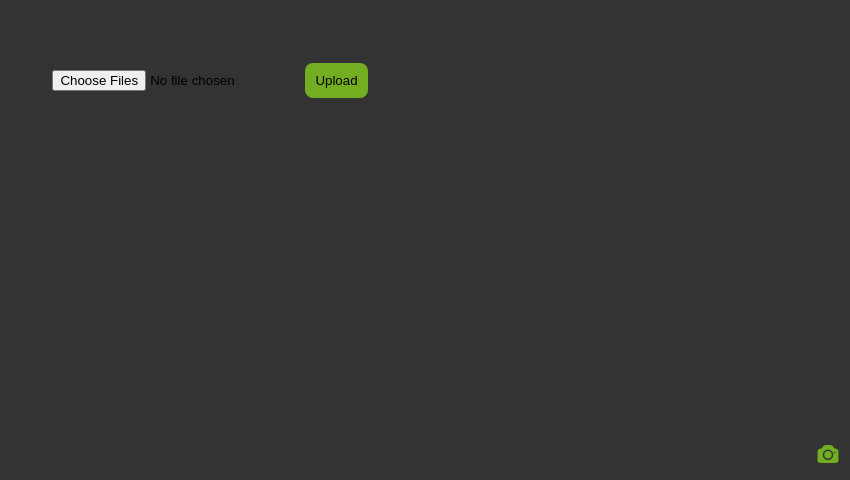
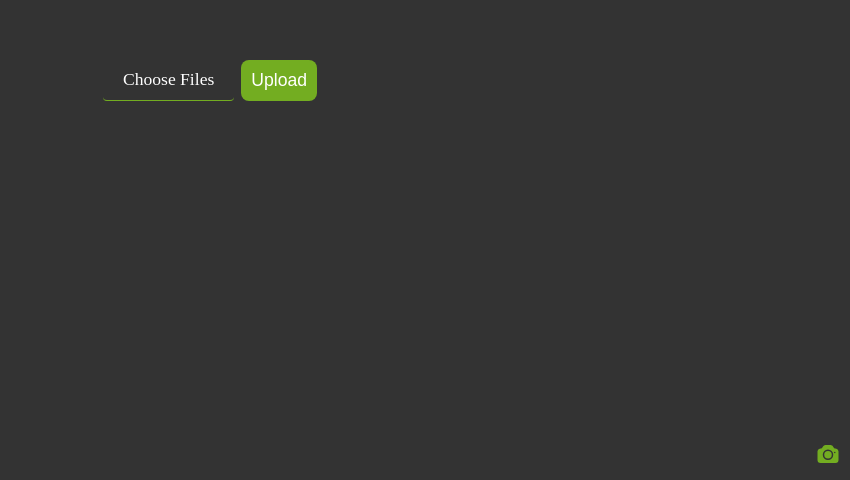
Before and after one commit to ghady101/wedding-images, a React (Vite) app: page /upload in a window 1280 px wide. Shown: the part 320-800 px from the top of the page, without its empty margins (430-1280 px from the left). Built offline with nearby package versions, Linux system fonts and the light colour scheme.

Commit message:
add protection to display and fix upload design

```diff
--- a/package.json
+++ b/package.json
@@ -30,11 +30,13 @@
 		"@vitejs/plugin-react": "^4.2.1",
 		"autoprefixer": "^10.4.19",
 		"eslint": "^8.57.0",
+		"eslint-config-react-app": "^7.0.1",
 		"eslint-plugin-react": "^7.34.0",
 		"eslint-plugin-react-hooks": "^4.6.0",
 		"eslint-plugin-react-refresh": "^0.4.5",
 		"postcss": "^8.4.38",
 		"tailwindcss": "^3.4.3",
-		"vite": "^5.1.6"
+		"vite": "^5.1.6",
+		"vite-plugin-eslint": "^1.8.1"
 	}
 }
--- a/src/App.jsx
+++ b/src/App.jsx
@@ -7,6 +7,7 @@ import { BrowserRouter, Navigate, Route, Routes } from 'react-router-dom';
 import SpinnerFullPage from './components/loading/SpinnerFullPage';
 import AppLayout from './components/AppLayout';
 import { ReactQueryDevtools } from '@tanstack/react-query-devtools';
+import Protected from './components/Protected';
 
 const App = () => {
 	const queryClient = new QueryClient({
@@ -27,7 +28,15 @@ const App = () => {
 							<Route index element={<Navigate replace to='upload' />} />
 
 							<Route index path='upload' element={<Upload />} />
-							<Route index path='display' element={<Display />} />
+							<Route
+								index
+								path='display'
+								element={
+									<Protected>
+										<Display />
+									</Protected>
+								}
+							/>
 						</Route>
 					</Routes>
 
@@ -58,17 +67,3 @@ const App = () => {
 };
 
 export default App;
-
-{
-	/* <div>
-				<div>
-				<button onClick={() => setToUpload(true)} disabled={toUpload}>
-				Upload
-				</button>
-				<button onClick={() => setToUpload(false)} disabled={!toUpload}>
-				Display
-				</button>
-				</div>
-				{toUpload ? <Upload /> : <Display />}
-			</div> */
-}
--- a/src/components/AppLayout.jsx
+++ b/src/components/AppLayout.jsx
@@ -8,9 +8,7 @@ function AppLayout() {
 
 	return (
 		<div className='app'>
-			<main>
-				<Outlet />
-			</main>
+			<Outlet />
 
 			<footer className='footer'>
 				{flip ? (
--- /dev/null
+++ b/src/components/Protected.jsx
@@ -0,0 +1,22 @@
+import { useState } from 'react';
+
+// eslint-disable-next-line react/prop-types
+function Protected({ children }) {
+	const [pass, setPass] = useState('');
+
+	if (pass === 'the key') return children;
+
+	return (
+		<form>
+			<input
+				className='protected-input'
+				type='password'
+				value={pass}
+				placeholder='Enter the key'
+				onChange={(e) => setPass(e.target.value)}
+			/>
+		</form>
+	);
+}
+
+export default Protected;
--- a/src/components/Upload.jsx
+++ b/src/components/Upload.jsx
@@ -31,13 +31,17 @@ function Upload() {
 	return (
 		<div className='upload'>
 			<input
-				className='custom-file-input'
+				// className='file-input'
+				id='fileInput'
 				type='file'
 				accept='image/*,video/*'
 				multiple
 				onChange={(e) => setImages(e.target.files)}
+				style={{ display: 'none' }}
 			/>
-
+			<label htmlFor='fileInput' className='file-input-label'>
+				Choose Files
+			</label>
 			<button onClick={handleClick} disabled={isLoading}>
 				{isLoading ? 'Uploading...' : 'Upload'}
 			</button>
--- a/src/index.css
+++ b/src/index.css
@@ -1,4 +1,5 @@
 * {
+    outline: none;
     margin: 0;
     padding: 0;
     box-sizing: border-box;
@@ -6,42 +7,48 @@
 
 body {
     background-color: #333;
+    height: 100vh;
+    width: 100vw;
+    /* overflow: hidden; */
 }
 
 .app {
-    width: 100%;
+    width: 100vw;
     height: 100vh;
-    margin: 0 auto;
     display: flex;
     justify-content: center;
     align-items: center;
     position: relative;
 }
 
-.footer {
-    position: fixed;
-    bottom: 0;
-    right: 0;
-    /* padding: 10px; */
-    margin: 10px;
-}
-
 .upload {
-    width: 100vh;
-    height: 100vh;
+    width: 100%;
+    height: 100%;
     display: flex;
     justify-content: center;
     align-items: center;
     overflow: hidden;
 }
 
-.input-file {
-    display: inline-block;
+.file-input-label {
+    border-bottom: 1px solid #73AD21 !important;
     padding: 10px 20px;
+    margin-right: 7px;
+    cursor: pointer;
+    color: white;
+    font-size: 1.1rem;
+    font-weight: 500;
     border: none;
+    border-radius: 4px;
+    text-align: center;
+    transition: transform 0.3s ease-in-out;
 }
 
+
 .upload>button {
+    color: white;
+    font-size: 1.1rem;
+    font-weight: 500;
     padding: 10px;
     outline: none;
     border-radius: 8px;
@@ -54,7 +61,25 @@ body {
     transform: scale(1.1);
 }
 
+.display {
+    width: 100%;
+    overflow: scroll;
+    height: 100%;
+}
 
-.display {
-    overflow: scroll;
+.footer {
+    position: fixed;
+    bottom: 0;
+    right: 0;
+    /* padding: 10px; */
+    margin: 10px;
 }
+
+
+.protected-input {
+    padding: 7px;
+    border-radius: 8px;
+    outline: none;
+    border: none;
+    border-bottom: 1px solid #73AD21 !important;
+}
--- a/src/service/uploadApi.js
+++ b/src/service/uploadApi.js
@@ -12,11 +12,7 @@ export async function uploadFileApi({ images }) {
 		const type = file.type.split('/')[0];
 		const url = `${supabaseUrl}/storage/v1/object/public/weddings/${fileName}`;
 
-		const { error } = await supabase
-			.from('Images')
-			.insert([{ type, url }])
-			.select()
-			.single();
+		const { error } = await supabase.from('Images').insert([{ type, url }]);
 
 		if (error) {
 			console.error(error);
@@ -30,9 +26,7 @@ export async function uploadFileApi({ images }) {
 
 			if (error) {
 				await supabase.from('Images').delete().eq('url', url);
-				throw new Error(
-					`Image ${index + 1} could not be uploaded: ${error.message}`
-				);
+				throw new Error(`Image ${index + 1} could not be uploaded`);
 			}
 			return { fileName, success: true };
 		} catch (error) {
```
Also changed, not shown: test.js (added, +35 -0 lines), src/App.css (added), 1 other file (tests, documents, lock files or other folders).
